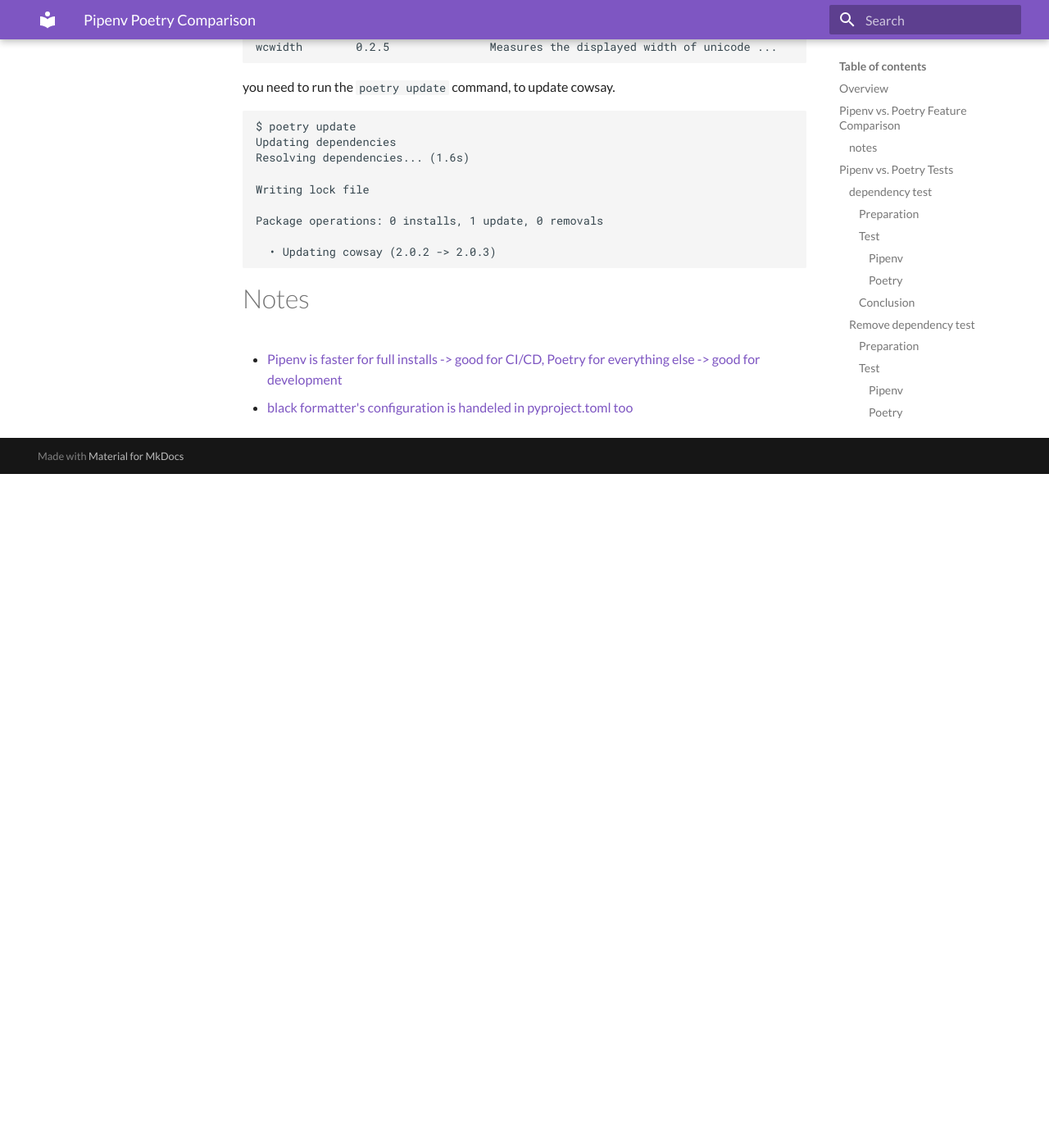
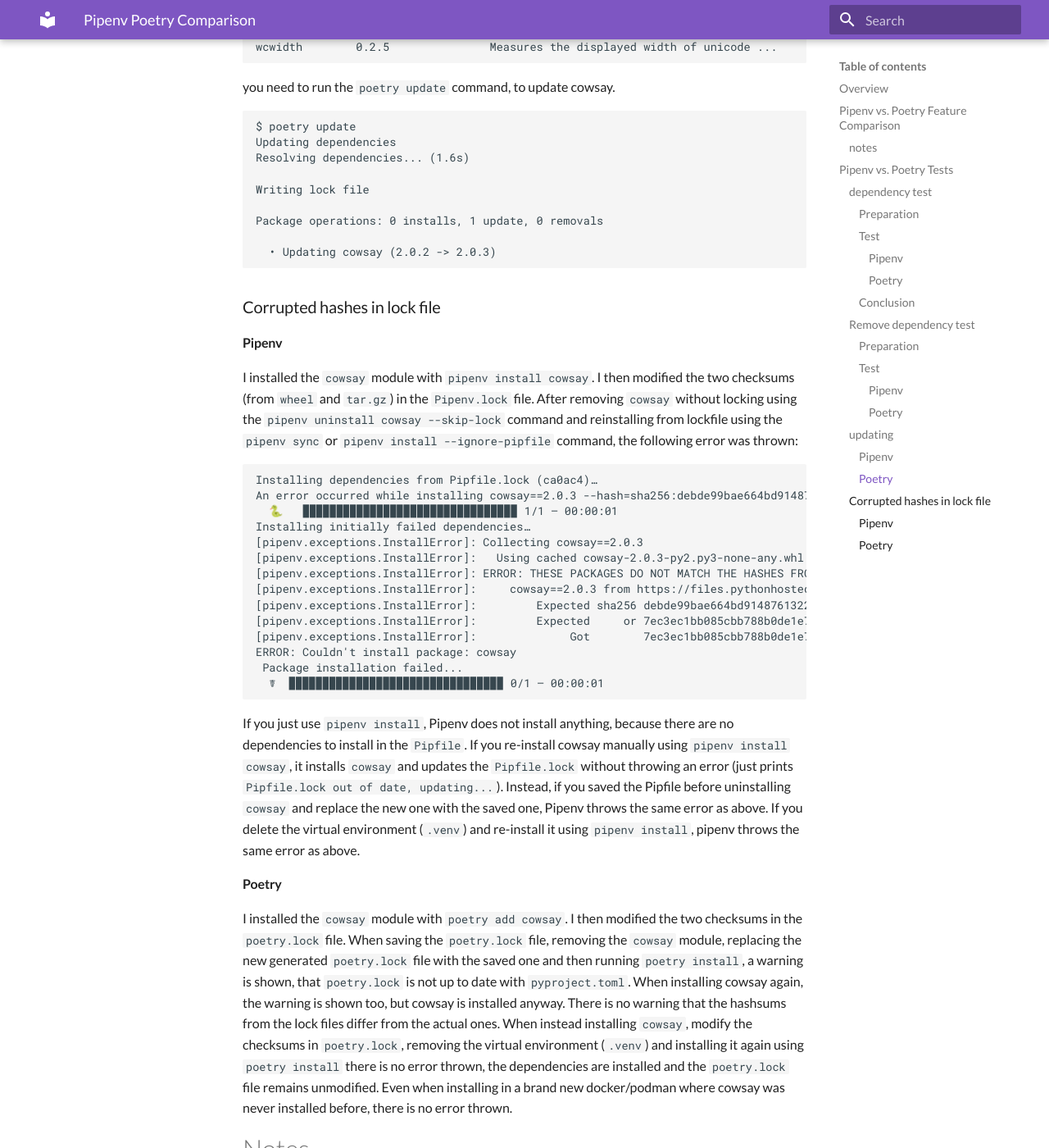
Before and after one commit to GreyRook/code-with-style, an MkDocs documentation site: the page built from docs/python/pipenv_poetry_comparison.md, in a window 1280 px wide and 1400 px high, scrolled down 7288 px. Shown: the whole window at 82% size. Built offline with MkDocs 1.6.1 and Material for MkDocs 9.7.7, drawn with Linux system fonts in a browser that asks for light colours; before the commit the page ends 7866 px from its top, so only the background shows below that.

Commit message:
test corrupted hashes in lockfiles
Reviewed-by: Florian Ludwig <f.ludwig@greyrook.com>
Reviewed-by: Beshoy Abdelmalak <b.abdelmalak@greyrook.com>
Reviewed-by: Amin Jamal <a.jamal@greyrook.com>
Reviewed-by: Nabil Khalil <n.khalil@greyrook.com>
Part-of: <http://git.r0k.de/gr/internal/guides/code-with-style/-/merge_requests/53>

````diff
--- a/docs/python/pipenv_poetry_comparison.md
+++ b/docs/python/pipenv_poetry_comparison.md
@@ -286,6 +286,45 @@
   • Updating cowsay (2.0.2 -> 2.0.3)
 ```
 
+### Corrupted hashes in lock file
+
+#### Pipenv
+
+I installed the `cowsay` module with `pipenv install cowsay`.
+I then modified the two checksums (from `wheel` and `tar.gz`) in the `Pipenv.lock` file.
+After removing `cowsay` without locking using the `pipenv uninstall cowsay --skip-lock` command and reinstalling from lockfile using the `pipenv sync` or `pipenv install --ignore-pipfile` command, the following error was thrown:
+
+```plaintext
+Installing dependencies from Pipfile.lock (ca0ac4)…
+An error occurred while installing cowsay==2.0.3 --hash=sha256:debde99bae664bd91487613223c1cb291832d8703bf7d524c3a4877ad37b4dad --hash=sha256:7ec3ec1bb085cbb788b0de1e76291524469faf41c6cdbec08a7ac072a7d1d6eb! Will try again.
+  🐍   ▉▉▉▉▉▉▉▉▉▉▉▉▉▉▉▉▉▉▉▉▉▉▉▉▉▉▉▉▉▉▉▉ 1/1 — 00:00:01
+Installing initially failed dependencies…
+[pipenv.exceptions.InstallError]: Collecting cowsay==2.0.3
+[pipenv.exceptions.InstallError]:   Using cached cowsay-2.0.3-py2.py3-none-any.whl (6.9 kB)
+[pipenv.exceptions.InstallError]: ERROR: THESE PACKAGES DO NOT MATCH THE HASHES FROM THE REQUIREMENTS FILE. If you have updated the package versions, please update the hashes. Otherwise, examine the package contents carefully; someone may have tampered with them.
+[pipenv.exceptions.InstallError]:     cowsay==2.0.3 from https://files.pythonhosted.org/packages/d4/68/af23fbf90493044fc2ea83cd62923b9952c2d38eeeab83e0c016706bfbc8/cowsay-2.0.3-py2.py3-none-any.whl#sha256=7ec3ec1bb085cbb788b0de1e762941b4469faf41c6cdbec08a7ac072a7d1d6eb (from -r /tmp/pipenv-l6fviwig-requirements/pipenv-cfcbsin2-requirement.txt (line 1)):
+[pipenv.exceptions.InstallError]:         Expected sha256 debde99bae664bd91487613223c1cb291832d8703bf7d524c3a4877ad37b4dad
+[pipenv.exceptions.InstallError]:         Expected     or 7ec3ec1bb085cbb788b0de1e76291524469faf41c6cdbec08a7ac072a7d1d6eb
+[pipenv.exceptions.InstallError]:              Got        7ec3ec1bb085cbb788b0de1e762941b4469faf41c6cdbec08a7ac072a7d1d6eb
+ERROR: Couldn't install package: cowsay
+ Package installation failed...
+  ☤  ▉▉▉▉▉▉▉▉▉▉▉▉▉▉▉▉▉▉▉▉▉▉▉▉▉▉▉▉▉▉▉▉ 0/1 — 00:00:01
+```
+
+If you just use `pipenv install`, Pipenv does not install anything, because there are no dependencies to install in the `Pipfile`.
+If you re-install cowsay manually using `pipenv install cowsay`, it installs `cowsay` and updates the `Pipfile.lock` without throwing an error (just prints `Pipfile.lock out of date, updating...`).
+Instead, if you saved the Pipfile before uninstalling `cowsay` and replace the new one with the saved one, Pipenv throws the same error as above.
+If you delete the virtual environment (`.venv`) and re-install it using `pipenv install`, pipenv throws the same error as above.
+
+#### Poetry
+
+I installed the `cowsay` module with `poetry add cowsay`.
+I then modified the two checksums in the `poetry.lock` file.
+When saving the `poetry.lock` file, removing the `cowsay` module, replacing the new generated `poetry.lock` file with the saved one and then running `poetry install`, a warning is shown, that `poetry.lock` is not up to date with `pyproject.toml`.
+When installing cowsay again, the warning is shown too, but cowsay is installed anyway.
+There is no warning that the hashsums from the lock files differ from the actual ones.
+When instead installing `cowsay`, modify the checksums in `poetry.lock`, removing the virtual environment (`.venv`) and installing it again using `poetry install` there is no error thrown, the dependencies are installed and the `poetry.lock` file remains unmodified.
+Even when installing in a brand new docker/podman where cowsay was never installed before, there is no error thrown.
 
 # Notes
 
````
